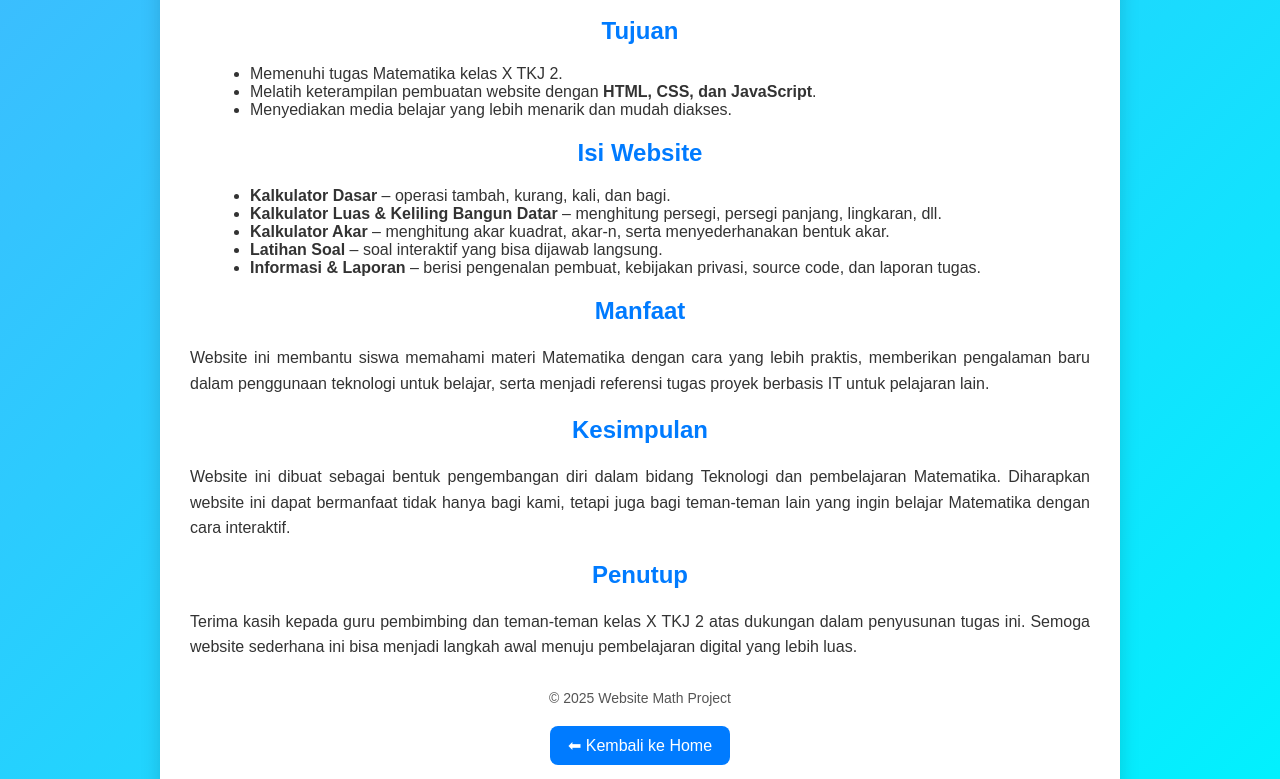
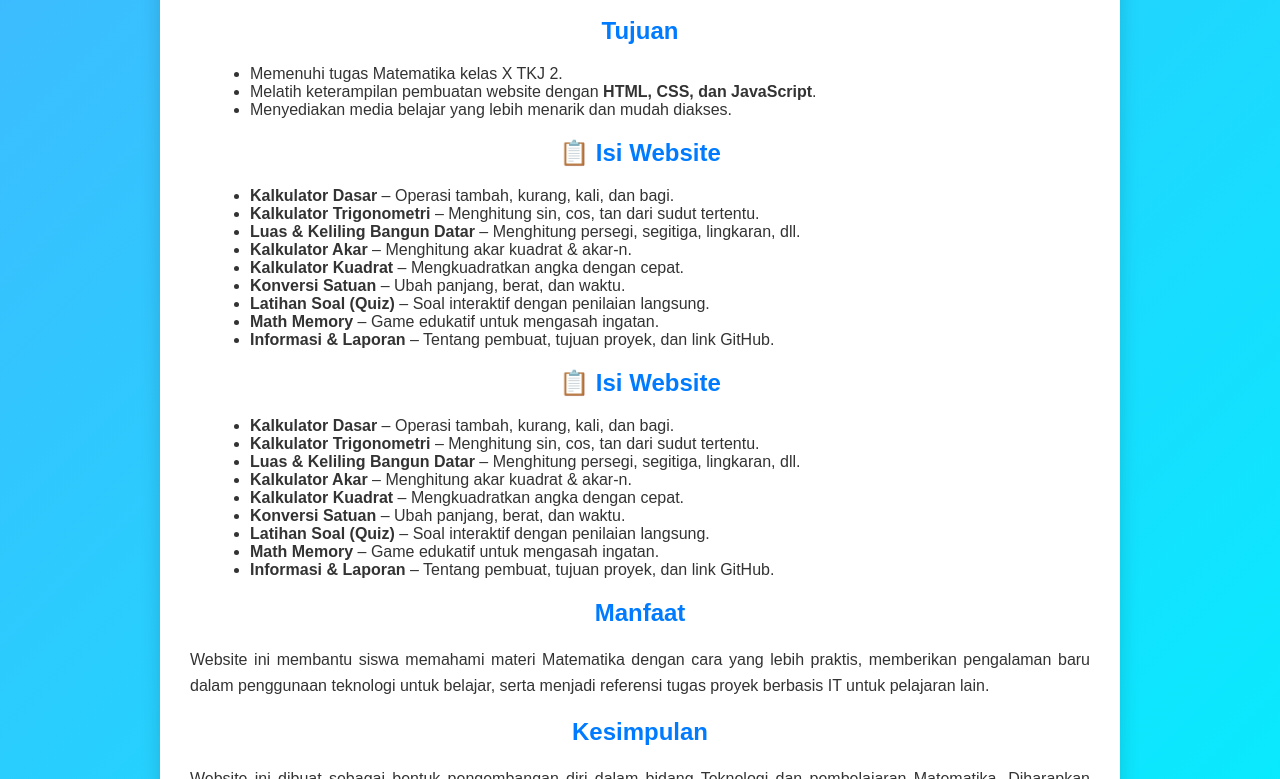
Before and after one commit to Doctor909xxx/MathProject, a plain HTML site: page laporan.html in a window 1280 px wide. Shown: the part 738-1517 px from the top of the page. Drawn offline with Linux system fonts and the light colour scheme.

Commit message:
Update laporan.html

```diff
--- a/laporan.html
+++ b/laporan.html
@@ -91,14 +91,31 @@
       <li>Menyediakan media belajar yang lebih menarik dan mudah diakses.</li>
     </ul>
 
-    <h2>Isi Website</h2>
-    <ul>
-      <li><b>Kalkulator Dasar</b> – operasi tambah, kurang, kali, dan bagi.</li>
-      <li><b>Kalkulator Luas & Keliling Bangun Datar</b> – menghitung persegi, persegi panjang, lingkaran, dll.</li>
-      <li><b>Kalkulator Akar</b> – menghitung akar kuadrat, akar-n, serta menyederhanakan bentuk akar.</li>
-      <li><b>Latihan Soal</b> – soal interaktif yang bisa dijawab langsung.</li>
-      <li><b>Informasi & Laporan</b> – berisi pengenalan pembuat, kebijakan privasi, source code, dan laporan tugas.</li>
-    </ul>
+<h2>📋 Isi Website</h2>
+<ul>
+  <li><strong>Kalkulator Dasar</strong> – Operasi tambah, kurang, kali, dan bagi.</li>
+  <li><strong>Kalkulator Trigonometri</strong> – Menghitung sin, cos, tan dari sudut tertentu.</li>
+  <li><strong>Luas & Keliling Bangun Datar</strong> – Menghitung persegi, segitiga, lingkaran, dll.</li>
+  <li><strong>Kalkulator Akar</strong> – Menghitung akar kuadrat & akar-n.</li>
+  <li><strong>Kalkulator Kuadrat</strong> – Mengkuadratkan angka dengan cepat.</li>
+  <li><strong>Konversi Satuan</strong> – Ubah panjang, berat, dan waktu.</li>
+  <li><strong>Latihan Soal (Quiz)</strong> – Soal interaktif dengan penilaian langsung.</li>
+  <li><strong>Math Memory</strong> – Game edukatif untuk mengasah ingatan.</li>
+  <li><strong>Informasi & Laporan</strong> – Tentang pembuat, tujuan proyek, dan link GitHub.</li>
+</ul>
+
+  <h2>📋 Isi Website</h2>
+<ul>
+  <li><strong>Kalkulator Dasar</strong> – Operasi tambah, kurang, kali, dan bagi.</li>
+  <li><strong>Kalkulator Trigonometri</strong> – Menghitung sin, cos, tan dari sudut tertentu.</li>
+  <li><strong>Luas & Keliling Bangun Datar</strong> – Menghitung persegi, segitiga, lingkaran, dll.</li>
+  <li><strong>Kalkulator Akar</strong> – Menghitung akar kuadrat & akar-n.</li>
+  <li><strong>Kalkulator Kuadrat</strong> – Mengkuadratkan angka dengan cepat.</li>
+  <li><strong>Konversi Satuan</strong> – Ubah panjang, berat, dan waktu.</li>
+  <li><strong>Latihan Soal (Quiz)</strong> – Soal interaktif dengan penilaian langsung.</li>
+  <li><strong>Math Memory</strong> – Game edukatif untuk mengasah ingatan.</li>
+  <li><strong>Informasi & Laporan</strong> – Tentang pembuat, tujuan proyek, dan link GitHub.</li>
+</ul>
 
     <h2>Manfaat</h2>
     <p>
```
